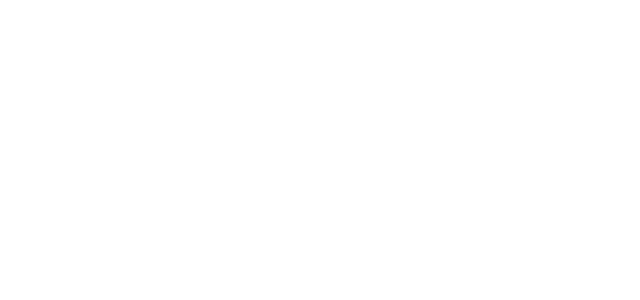
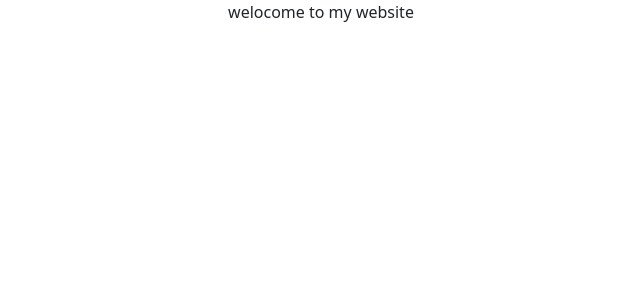
Before and after one commit to VinayRana307/mcq_quiz, a React (Create React App) app: page / in a window 1280 px wide. Shown: the top 300 px of the page, without its empty margins (319-959 px from the left). Built offline with nearby package versions, Linux system fonts and the light colour scheme.

Commit message:
fourth commit

```diff
--- a/src/App.js
+++ b/src/App.js
@@ -5,6 +5,8 @@ import Router from './Routers/Router'
 function App() {
   return (
     <div className="App">
+      welocome to my website
+
       <Router />
     </div>
   );
```
